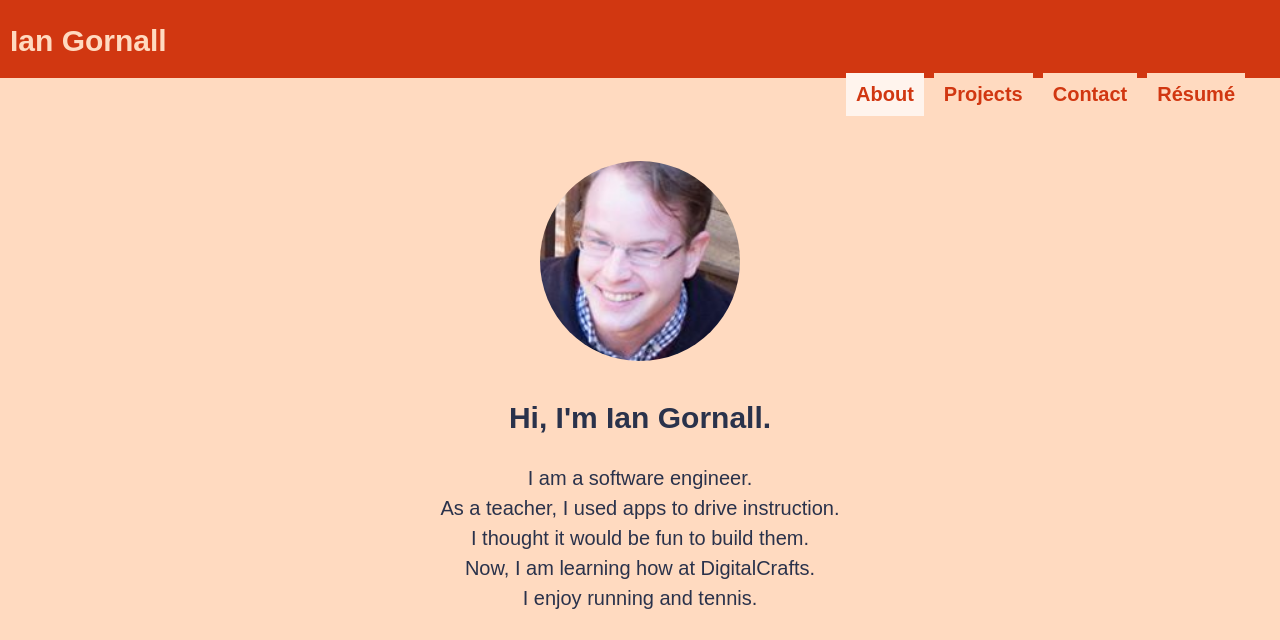
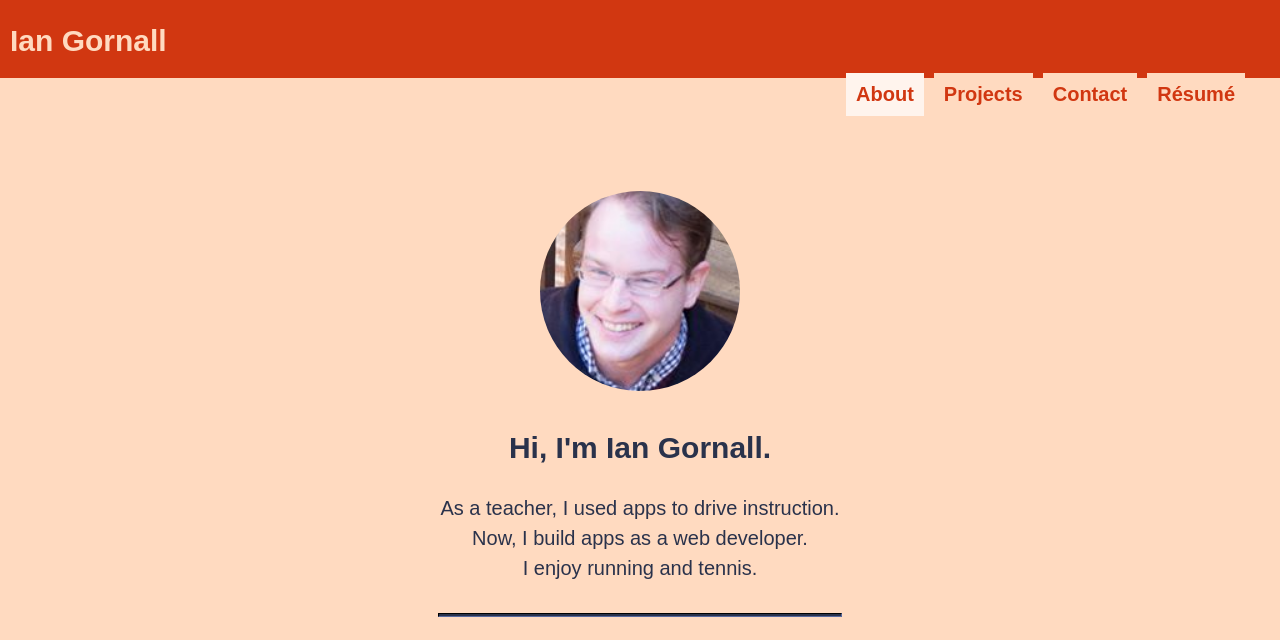
Before and after one commit to iangornall/web-portfolio, a plain HTML site: page index.html in a window 1280 px wide. Shown: the top 640 px of the page. Drawn offline with nearby package versions, Linux system fonts and the light colour scheme; a web font is replaced by a local one.

Commit message:
Shorten description.  Add padding.

```diff
--- a/css/style.css
+++ b/css/style.css
@@ -126,6 +126,7 @@ html, body {
   justify-content: center;
   background-color: var(--lt-orange);
   color: var(--dk-blue);
+  padding: 50px 5px;
 }
 
 .about-contents {
--- a/index.html
+++ b/index.html
@@ -43,10 +43,9 @@
             alt="portrait">
         <div class="about-text">
           <h1 class="about-heading">Hi, I'm Ian Gornall.</h1>
-          <p class="about-description">I am a software engineer.<br>
+          <p class="about-description">
           As a teacher, I used apps to drive instruction.<br>
-          I thought it would be fun to build them.<br>
-          Now, I am learning how at DigitalCrafts.<br>
+          Now, I build apps as a web developer.<br>
           I enjoy running and tennis.</p>
           <hr class="divider">
           <div class="about-socialIcons">
```
